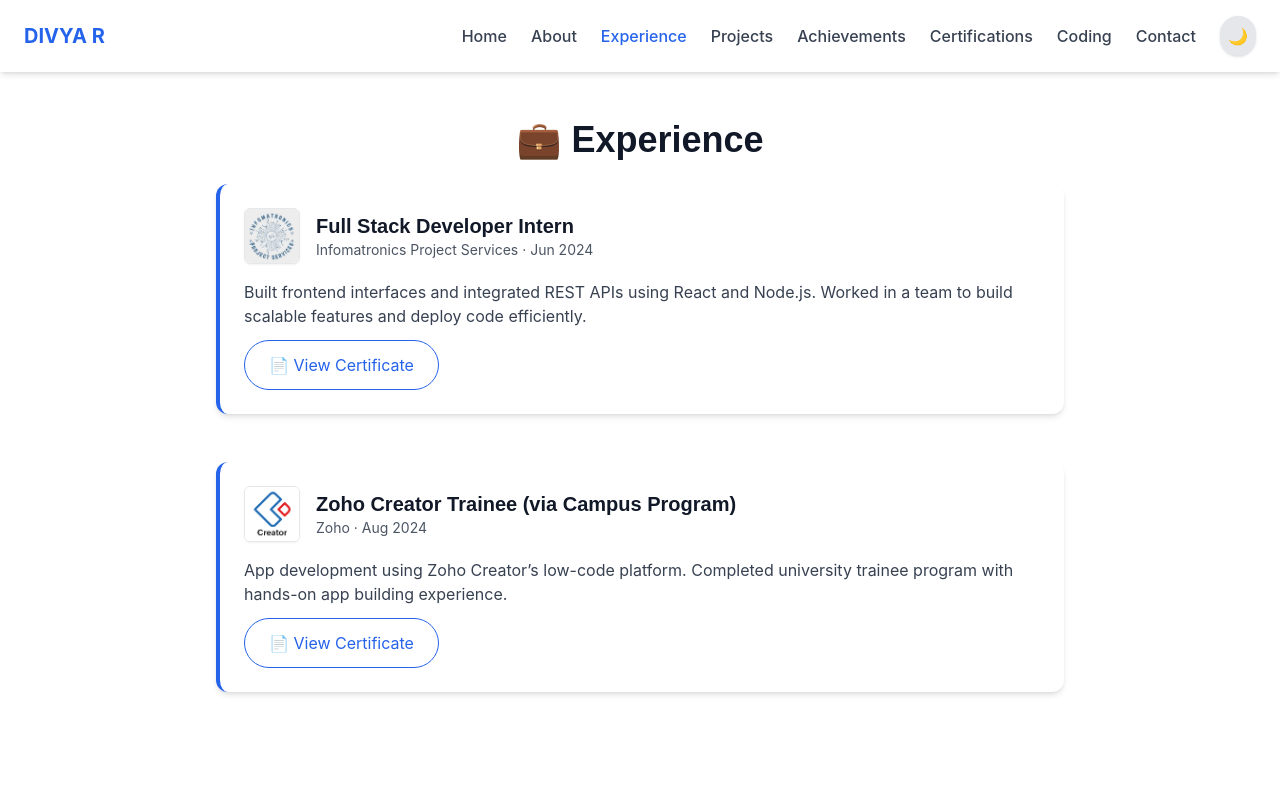
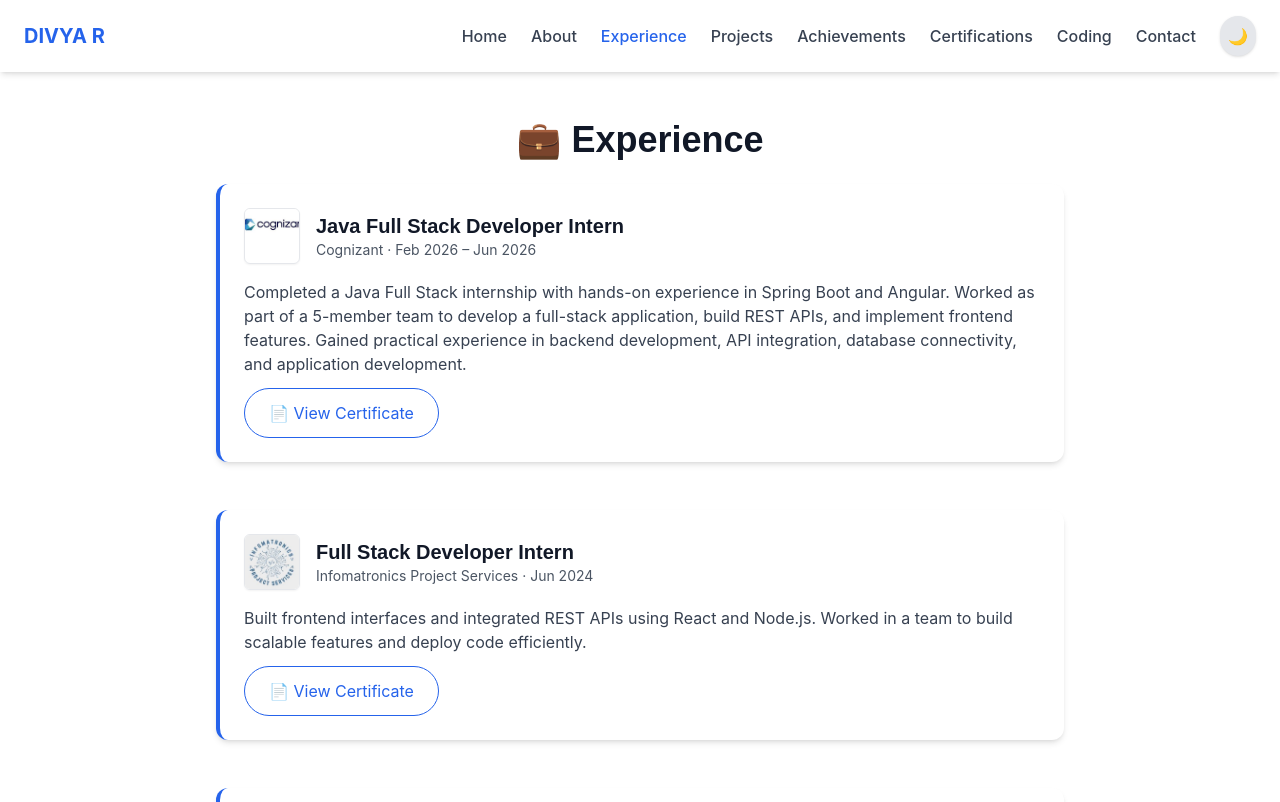
Before and after one commit to Divya22022004/Divya_Portfolio, a Next.js app: page /experience in a window 1280 px wide. Shown: the top 802 px of the page. Built offline with nearby package versions, Linux system fonts and the light colour scheme.

Commit message:
Update page.tsx

```diff
--- a/app/experience/page.tsx
+++ b/app/experience/page.tsx
@@ -1,8 +1,18 @@
 'use client';
+
 import Image from "next/image";
 
 export default function ExperiencePage() {
   const experiences = [
+   {
+  title: "Java Full Stack Developer Intern",
+  company: "Cognizant",
+  duration: "Feb 2026 – Jun 2026",
+  description:
+    "Completed a Java Full Stack internship with hands-on experience in Spring Boot and Angular. Worked as part of a 5-member team to develop a full-stack application, build REST APIs, and implement frontend features. Gained practical experience in backend development, API integration, database connectivity, and application development.",
+  logo: "/cognizant_logo.jpeg",
+  link: "https://drive.google.com/file/d/1Wo-30vyvvTVK7-NHFqUm284mZUtqnseE/view?usp=sharing",
+},
     {
       title: "Full Stack Developer Intern",
       company: "Infomatronics Project Services",
@@ -25,7 +35,9 @@ export default function ExperiencePage() {
 
   return (
     <section className="section">
-      <h1 className="text-4xl font-bold mb-6 text-center">💼 Experience</h1>
+      <h1 className="text-4xl font-bold mb-6 text-center">
+        💼 Experience
+      </h1>
 
       <div className="grid gap-6">
         {experiences.map((exp, index) => (
@@ -45,14 +57,22 @@ export default function ExperiencePage() {
                   />
                 </div>
               )}
+
               <div>
-                <h2 className="text-xl font-semibold">{exp.title}</h2>
+                <h2 className="text-xl font-semibold">
+                  {exp.title}
+                </h2>
+
                 <p className="text-gray-600 dark:text-gray-400 text-sm">
                   {exp.company} · <span>{exp.duration}</span>
                 </p>
               </div>
             </div>
-            <p className="text-gray-700 dark:text-gray-300 mb-3">{exp.description}</p>
+
+            <p className="text-gray-700 dark:text-gray-300 mb-3">
+              {exp.description}
+            </p>
+
             {exp.link && (
               <a
                 href={exp.link}
```
